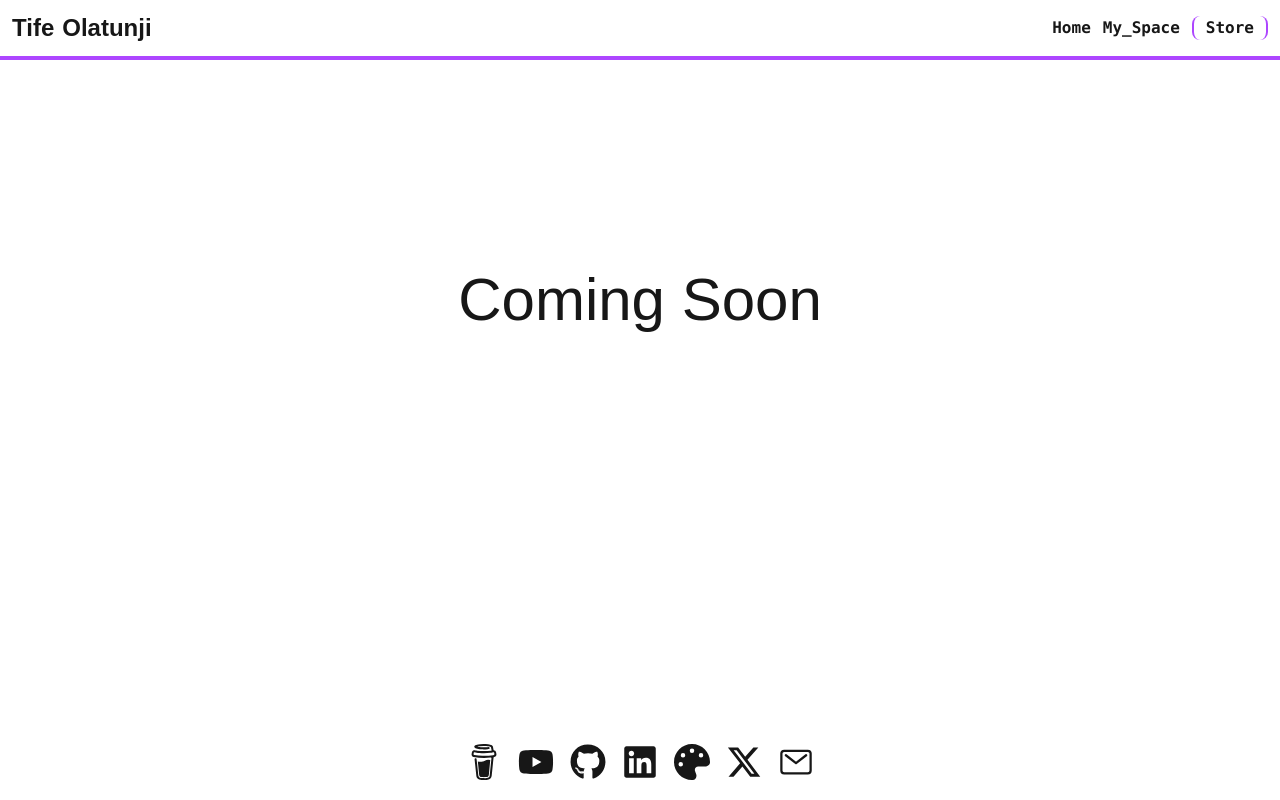
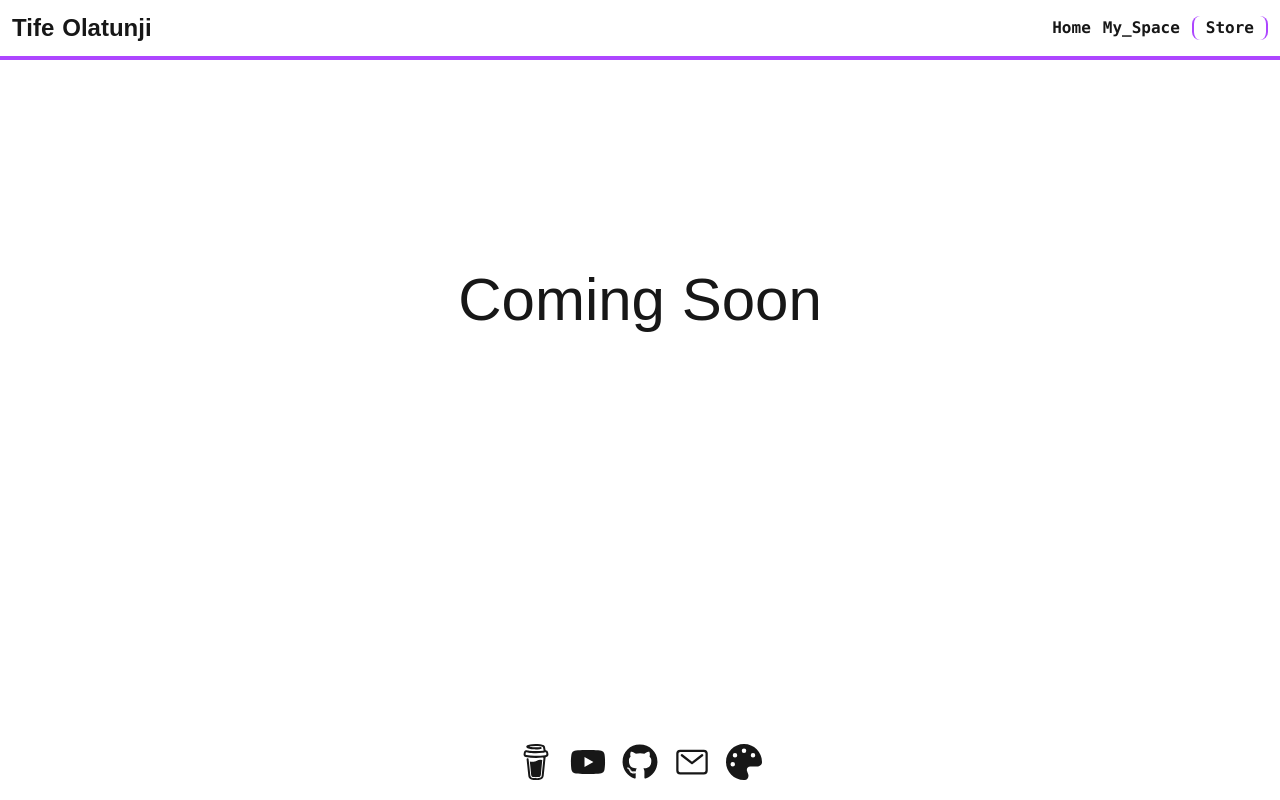
Before and after one commit to Qayyax/portfolio, a Next.js app: page /store in a window 1280 px wide. Built offline with nearby package versions, Linux system fonts and the light colour scheme; a web font is replaced by a local one.

Commit message:
removed twitter, instagram and linkedin

```diff
--- a/app/_ui/layout/footer.tsx
+++ b/app/_ui/layout/footer.tsx
@@ -2,9 +2,6 @@ import SocialIcon from "../components/icons/social-icons";
 
 import { FaYoutube as Youtube } from "react-icons/fa6";
 import { FaGithub as Github } from "react-icons/fa";
-import { FaLinkedin as LinkedIn } from "react-icons/fa6";
-import { FaXTwitter as Twitter } from "react-icons/fa6";
-// import { FaInstagram as Instagram } from "react-icons/fa6";
 import { IoMailOutline as Gmail } from "react-icons/io5";
 import { SiBuymeacoffee as Coffee } from "react-icons/si";
 import { FaPalette as Palette } from "react-icons/fa6";
@@ -26,34 +23,16 @@ const links = [
     icon: Github,
   },
   {
-    title: "LinkedIn",
-    link: "https://www.linkedin.com/in/tife-olatunji-b12729296/",
-    description: "Send me a message here :)",
-    icon: LinkedIn,
+    title: "Gmail",
+    link: "mailto:qayyax@gmail.com",
+    icon: Gmail,
+    description: "Send me a mail",
   },
-  // {
-  //   title: "Instagram",
-  //   link: "https://www.instagram.com/tife_len/",
-  //   icon: Instagram,
-  //   description: "I post art and random things, chat with me here",
-  // },
   {
     title: "Art Gallery",
     link: "https://www.deviantart.com/qayyax/gallery",
     icon: Palette,
     description: "See my DeviantArt sketches and illustration studies",
-  },
-  {
-    title: "X / Twitter",
-    link: "https://x.com/qayyax",
-    icon: Twitter,
-    description: "I only post when I make something",
-  },
-  {
-    title: "Gmail",
-    link: "mailto:qayyax@gmail.com",
-    icon: Gmail,
-    description: "Send me a mail",
   },
 ];
 
```
